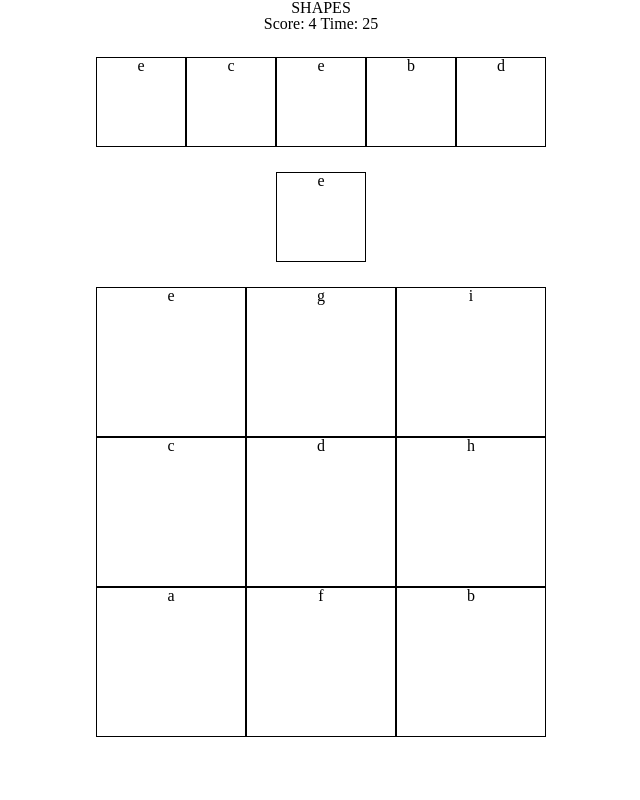
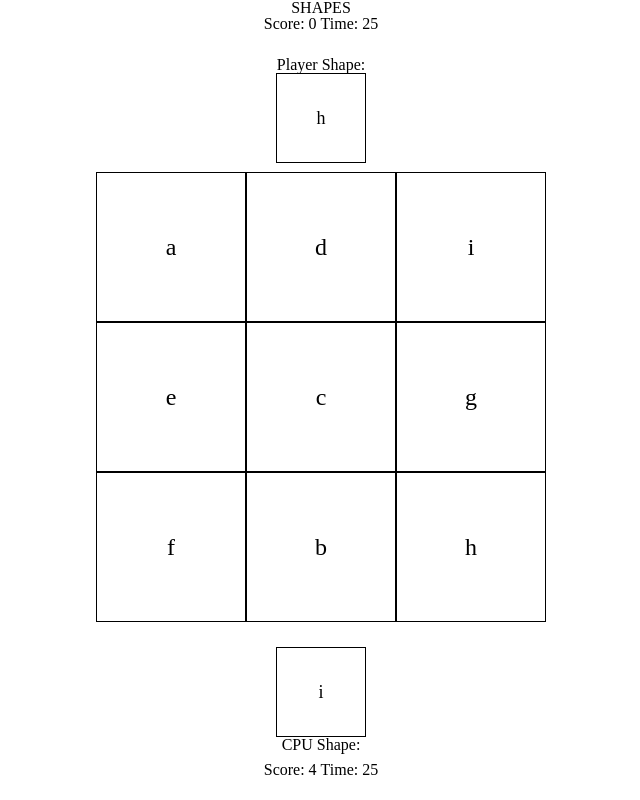
Before and after one commit to benlayer291/wdi-project-4, a plain HTML site: page game-logic/index.html in a window 1280 px wide. Shown: the whole page, without its empty margins (319-959 px from the left). Drawn offline with nearby package versions, Linux system fonts and the light colour scheme.

Commit message:
Improved computer play function by adapting play game function. One problem is that the clicker cannot be identified, and thus at times scores can be attributed to both players

```diff
--- a/game-logic/css/style.css
+++ b/game-logic/css/style.css
@@ -22,11 +22,34 @@ header ul li {
 .player-gridsquare {
   width: 88px;
   height: 88px;
+  line-height: 88px;
   float: left;
   border: 1px solid black;
+  font-size: 18px;
 }
 
 .player-grid-selected{
+  width: 90px;
+  height: 90px;
+  margin: 25px auto;
+}
+
+.cpu-grid {
+  width: 450px;
+  height: 90px;
+  margin: 25px auto;
+}
+
+.cpu-gridsquare {
+  width: 88px;
+  height: 88px;
+  line-height: 88px;
+  float: left;
+  border: 1px solid black;
+  font-size: 18px;
+}
+
+.cpu-grid-selected{
   width: 90px;
   height: 90px;
   margin: 25px auto;
@@ -41,6 +64,14 @@ header ul li {
 .game-gridsquare {
   width: 148px;
   height: 148px;
+  line-height: 148px;
   float: left;
   border: 1px solid black;
+  font-size: 24px;
 }
+
+/*Footer styling*/
+
+footer ul li {
+  display: inline;
+}
--- a/game-logic/index.html
+++ b/game-logic/index.html
@@ -13,21 +13,22 @@
     <ul>
       <li><h1>SHAPES</h1></li>
       <li id='player-score'>Score: 0</li>
-      <li id='timer'>Time: </li>
+      <li class='timer'>Time: </li>
     </ul>
   </header>
 
   <main>
 
-    <ul class='player-grid'>
+    <!-- <ul class='player-grid'>
       <li class='player-gridsquare' id='player-gridsquare-0'></li>
       <li class='player-gridsquare' id='player-gridsquare-1'></li>
       <li class='player-gridsquare' id='player-gridsquare-2'></li>
       <li class='player-gridsquare' id='player-gridsquare-3'></li>
       <li class='player-gridsquare' id='player-gridsquare-4'></li>
-    </ul>
+    </ul> -->
 
     <ul class='player-grid-selected'>
+      <h2>Player Shape:</h2>
       <li class='player-gridsquare' id='player-gridsquare-5'></li>
     </ul>
 
@@ -45,16 +46,24 @@
 
     <ul class='cpu-grid-selected'>
       <li class='cpu-gridsquare' id='cpu-gridsquare-5'></li>
+      <h2>CPU Shape:</h2>
     </ul>
 
-    <ul class='cpu-grid'>
+    <!-- <ul class='cpu-grid'>
       <li class='cpu-gridsquare' id='cpu-gridsquare-0'></li>
       <li class='cpu-gridsquare' id='cpu-gridsquare-1'></li>
       <li class='cpu-gridsquare' id='cpu-gridsquare-2'></li>
       <li class='cpu-gridsquare' id='cpu-gridsquare-3'></li>
       <li class='cpu-gridsquare' id='cpu-gridsquare-4'></li>
+    </ul> -->
+  </main>
+
+  <footer>
+    <ul>
+      <li id='cpu-score'>Score: 0</li>
+      <li class='timer'>Time: </li>
     </ul>
-  </main>
+  </footer>
 
 </body>
 </html>
--- a/game-logic/js/app.js
+++ b/game-logic/js/app.js
@@ -7,8 +7,9 @@ function initialize(){
   timer();
   setupGameGrid();
   setupPlayerGrid(6);
+  setupCpuGrid(6);
   $('.game-gridsquare').on('click', playGame);
-  cpuPlayGame();
+  setTimeout(cpuPlayGame, 500);
 }
 
 // Variables
@@ -16,12 +17,14 @@ var shapes       = ['a', 'b', 'c', 'd', 'e', 'f', 'g', 'h', 'i'];
 var gameGridsize = Math.pow(3,2);
 var gameGrid     = [];
 var playerGrid   = [];
+var cpuGrid      = [];
 var playerScore  = 0;
+var cpuScore     = 0;
 var gameTime     = 30;
 
 // Timer function
 function timer() {
-  $('#timer').html('Time: ' + gameTime);
+  $('.timer').html('Time: ' + gameTime);
   var timeRemaining = setInterval(function(){
     if(gameTime > 0) {
       gameTime--;
@@ -29,11 +32,11 @@ function timer() {
       clearInterval(timeRemaining);
       $('.game-gridsquare').off('click');
     }
-    $('#timer').html('Time: ' + gameTime);
+    $('.timer').html('Time: ' + gameTime);
   }, 1000);
 }
 
-//Setup game grid and player grid
+//Setup game grid, player grid and cpu (player 2) grid;
 function setupGameGrid(){
   for (var i = 0; i < gameGridsize; i++) {
 
@@ -62,32 +65,63 @@ function setupPlayerGrid(number) {
   return playerGrid;
 }
 
+function setupCpuGrid(number) {
+
+  for (var i=0; i<number; i++) {
+    var shape = shapes[Math.floor(Math.random()*shapes.length)];
+    cpuGrid.unshift(shape);
+  }
+
+  for (var i = 0; i < gameGridsize; i++) {
+    $('#cpu-gridsquare-'+i).html(cpuGrid[i]);
+  }
+  return cpuGrid;
+}
+
 //Game play function upon square click
 function playGame() {
   var gridsquareSelected = $(this);
   var playerSelected     = $('#player-gridsquare-5');
+  var cpuSelected        = $('#cpu-gridsquare-5');
 
   if (gridsquareSelected.html() === playerSelected.html()) {
 
-    updateScore(gridsquareSelected, true);
+    updateScore('player', gridsquareSelected, true);
     changeGameGrid(gridsquareSelected);
     playerGrid.pop();
     setupPlayerGrid(1);
+
+  } else if (gridsquareSelected.html() === cpuSelected.html()) {
+
+    updateScore('cpu', gridsquareSelected, true);
+    changeGameGrid(gridsquareSelected);
+    cpuGrid.pop();
+    setupCpuGrid(1);
+
+  } else if (gridsquareSelected.html() !== cpuSelected.html()) {
+    updateScore('player', gridsquareSelected, false);
   } else {
-    updateScore(gridsquareSelected, false);
+    updateScore('cpu', gridsquareSelected, false);
   }
   setTimeout(function(){ gridsquareSelected.css('background', 'none') }, 200);
 }
 
 //Update the score of the player upon correct and incorrect choices
-function updateScore(gridsquareSelected, value) {
-  if (value === true) {
+function updateScore(player, gridsquareSelected, value) {
+  if (player === 'player' && value === true) {
     playerScore++;
-    gridsquareSelected.css('background', 'green');
     $('#player-score')
       .html('Score: '+playerScore)
       .css('color', 'green');
     setTimeout(function(){ $('#player-score').css('color', 'black') }, 200);
+    gridsquareSelected.css('background', 'green');
+  } else if (player === 'cpu' && value === true) {
+    cpuScore++;
+    $('#cpu-score')
+      .html('Score: '+cpuScore)
+      .css('color', 'green');
+    setTimeout(function(){ $('#cpu-score').css('color', 'black') }, 200);
+    gridsquareSelected.css('background', 'green');
   } else {
     if (playerScore > 0) playerScore--;
 
@@ -114,19 +148,9 @@ function changeGameGrid(gridsquareSelected) {
 
 //CPU Player
 function cpuClickEvent() {
-  var cpuSelectedShape = $('#player-gridsquare-5').html();
+  var cpuSelectedShape = $('#cpu-gridsquare-5').html();
   var cpuSelectedShapeIndex = gameGrid.indexOf(cpuSelectedShape);
   return $('#'+cpuSelectedShapeIndex).trigger('click');
-}
-
-function cpuPlayGame() {
-  setTimeout(function(){
-    console.log(gameTime);
-    while (gameTime > 0) {
-      console.log(gameTime);
-      setInterval(cpuClickEvent(), 1000);
-    }
-  }, 1000);
 }
 
 function cpuPlayGame() {
@@ -137,7 +161,7 @@ function cpuPlayGame() {
   var cpuMove = setInterval(function(){
 
     if(gameTime > 0) {
-      setInterval(cpuClickEvent());
+      cpuClickEvent();
     } else {
       clearInterval(cpuPlayGame);
       $('.game-gridsquare').off('click');
```
